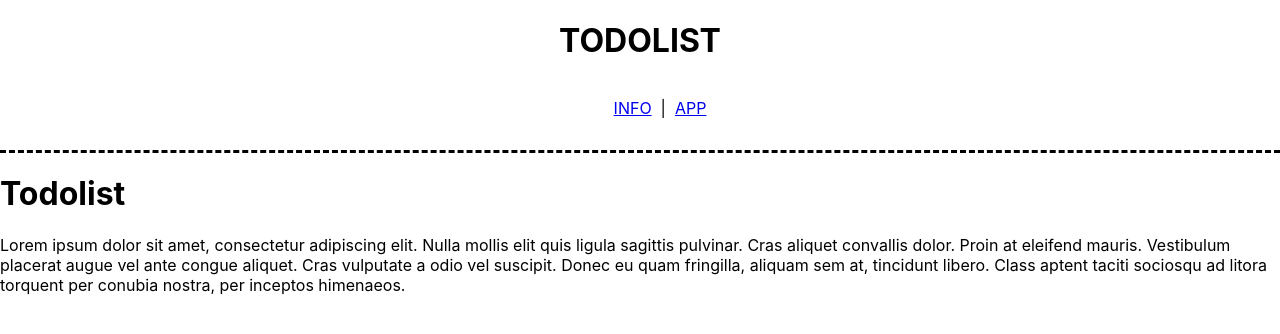
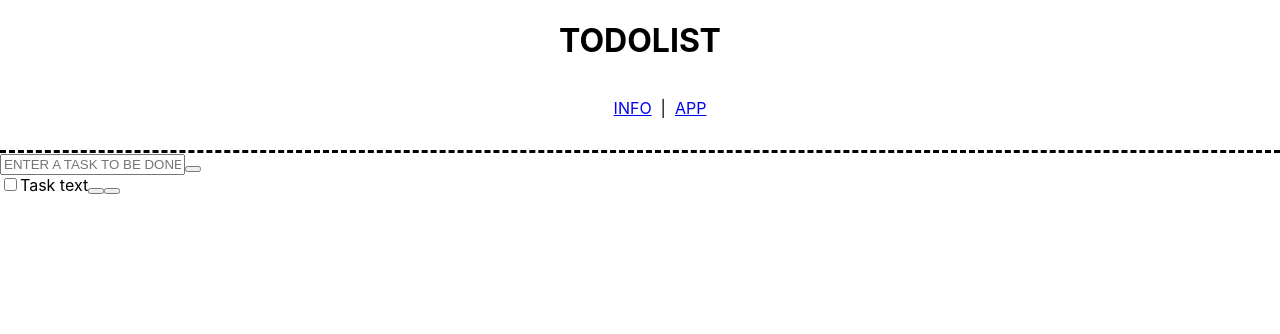
Before and after one commit to Armiixteryx/react-todolist, a React (Create React App) app: page / in a window 1280 px wide. Shown: the top 334 px of the page. Built offline with nearby package versions, Linux system fonts and the light colour scheme.

Commit message:
Initial task

```diff
--- a/src/components/Todolist.js
+++ b/src/components/Todolist.js
@@ -1,11 +1,17 @@
 import React from 'react';
+import TaskAdder from './Todolist/TaskAdder';
+import Task from './Todolist/Task';
+import styled from 'styled-components';
+
+const Wrapper = styled.div`
+`;
 
 const Todolist = () => {
     return (
-        <div>
-            <h1>Todolist</h1>
-            <p>Lorem ipsum dolor sit amet, consectetur adipiscing elit. Nulla mollis elit quis ligula sagittis pulvinar. Cras aliquet convallis dolor. Proin at eleifend mauris. Vestibulum placerat augue vel ante congue aliquet. Cras vulputate a odio vel suscipit. Donec eu quam fringilla, aliquam sem at, tincidunt libero. Class aptent taciti sociosqu ad litora torquent per conubia nostra, per inceptos himenaeos.</p>
-        </div>
+        <Wrapper>
+            <TaskAdder />
+            <Task />
+        </Wrapper>
     );
 }
 
--- a/src/components/Todolist/Task.js
+++ b/src/components/Todolist/Task.js
@@ -2,7 +2,11 @@ import React from 'react';
 
 const Task = () => {
     return (
-      <></>
+        <div>
+            <input type="checkbox" />Task text
+            <button id="change-task-text" />
+            <button id="delete-task" />
+        </div>
     );
 }
 
```
